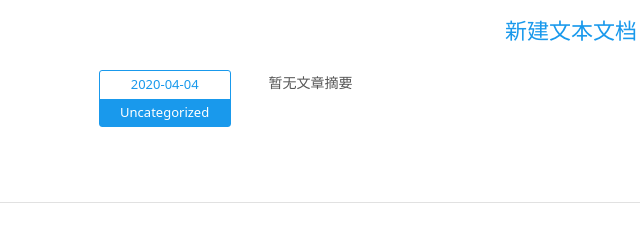
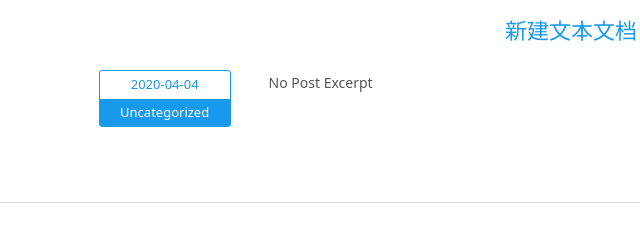
Before and after one commit to CCIT18081430140/CCIT18081430140.github.io, a plain HTML site: page index.html in a window 1280 px wide. Shown: the part 338-573 px from the top of the page, 69-709 px from the left. Drawn offline with Linux system fonts and the light colour scheme.

Commit message:
Site updated: 2020-04-04 22:47:22

```diff
--- a/index.html
+++ b/index.html
@@ -112,7 +112,7 @@
       </div>
     </div>
     <!-- Post Excerpt -->
-    <div class="excerpt typo">暂无文章摘要</div>
+    <div class="excerpt typo">No Post Excerpt</div>
     <!-- Post Tags -->
     <div class="tags">
 
```
Also changed, not shown: 2020/04/04/新建文本文档/index.html (+1 -1 lines).
